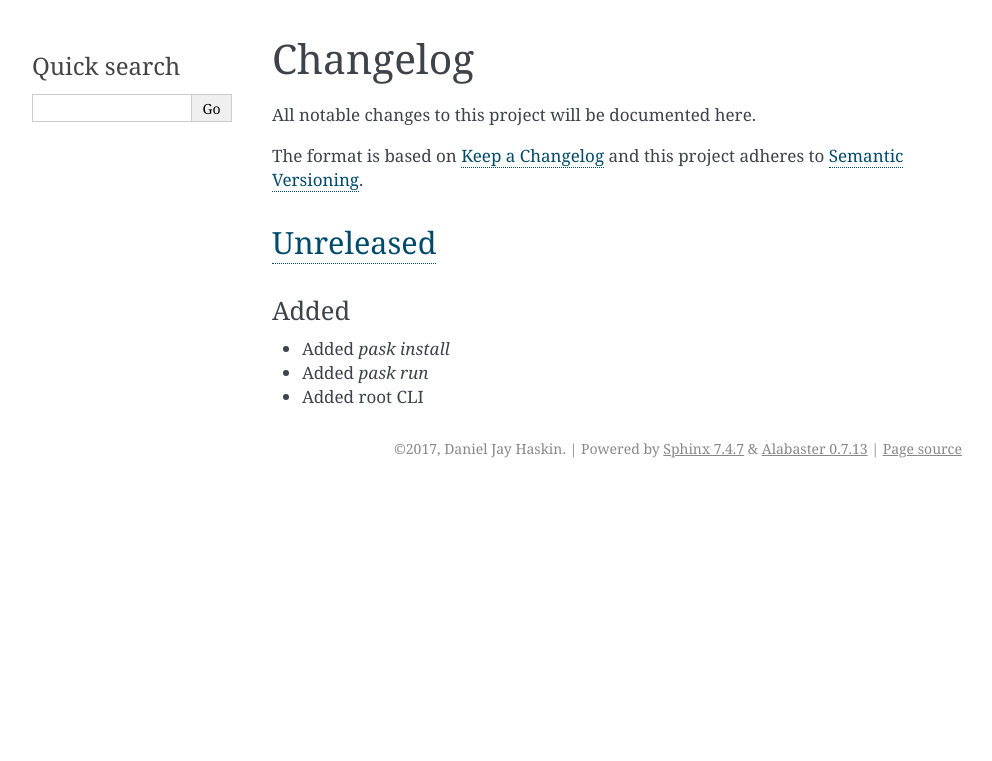
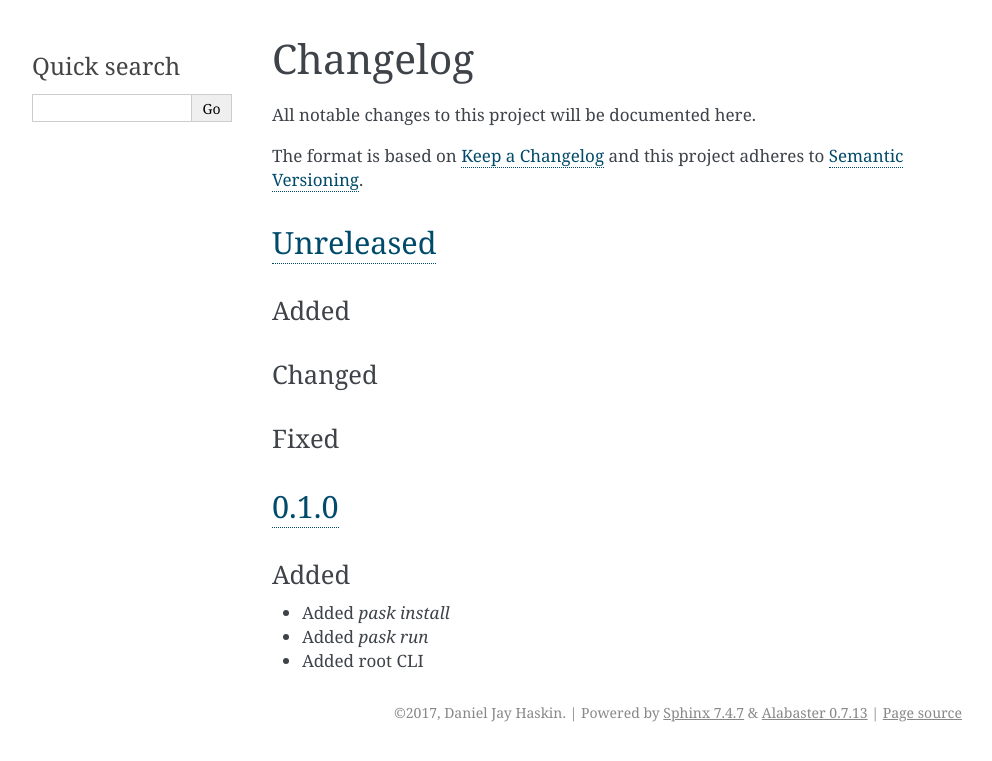
Before and after one commit to djhaskin987/pask, a Sphinx documentation site: the page built from docs/changelog.rst, in a window 1280 px wide. Shown: the top 761 px of the page, without its empty margins (148-1140 px from the left). Built offline with Sphinx 7.4.7, drawn with Linux system fonts in a browser that asks for light colours.

Commit message:
Update changelog post-release

```diff
--- a/docs/changelog.rst
+++ b/docs/changelog.rst
@@ -15,8 +15,21 @@ and this project adheres to `Semantic Versioning`_.
 
 Added
 +++++
+
+Changed
++++++++
+
+Fixed
++++++
+
+`0.1.0`_
+-------------
+
+Added
++++++
 - Added `pask install`
 - Added `pask run`
 - Added root CLI
 
-.. _Unreleased: https://github.com/djhaskin987/pask/compare/157353fe0f5e8a07a82f2a24067240140989fc1f...HEAD
+.. _Unreleased: https://github.com/djhaskin987/pask/compare/0.1.0...HEAD
+.. _0.1.0: https://github.com/djhaskin987/pask/compare/157353fe0f5e8a07a82f2a24067240140989fc1f...0.1.0
```
